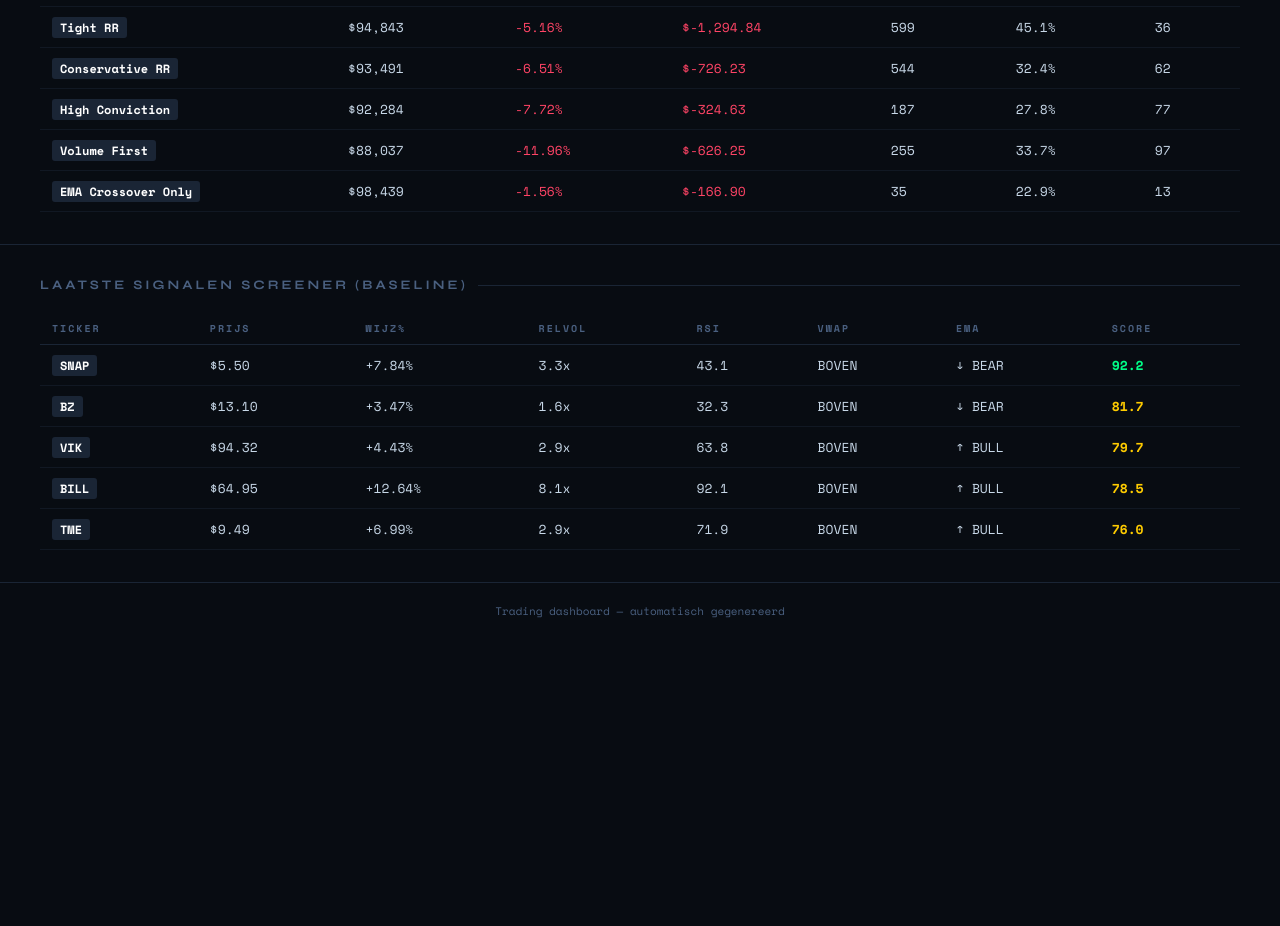
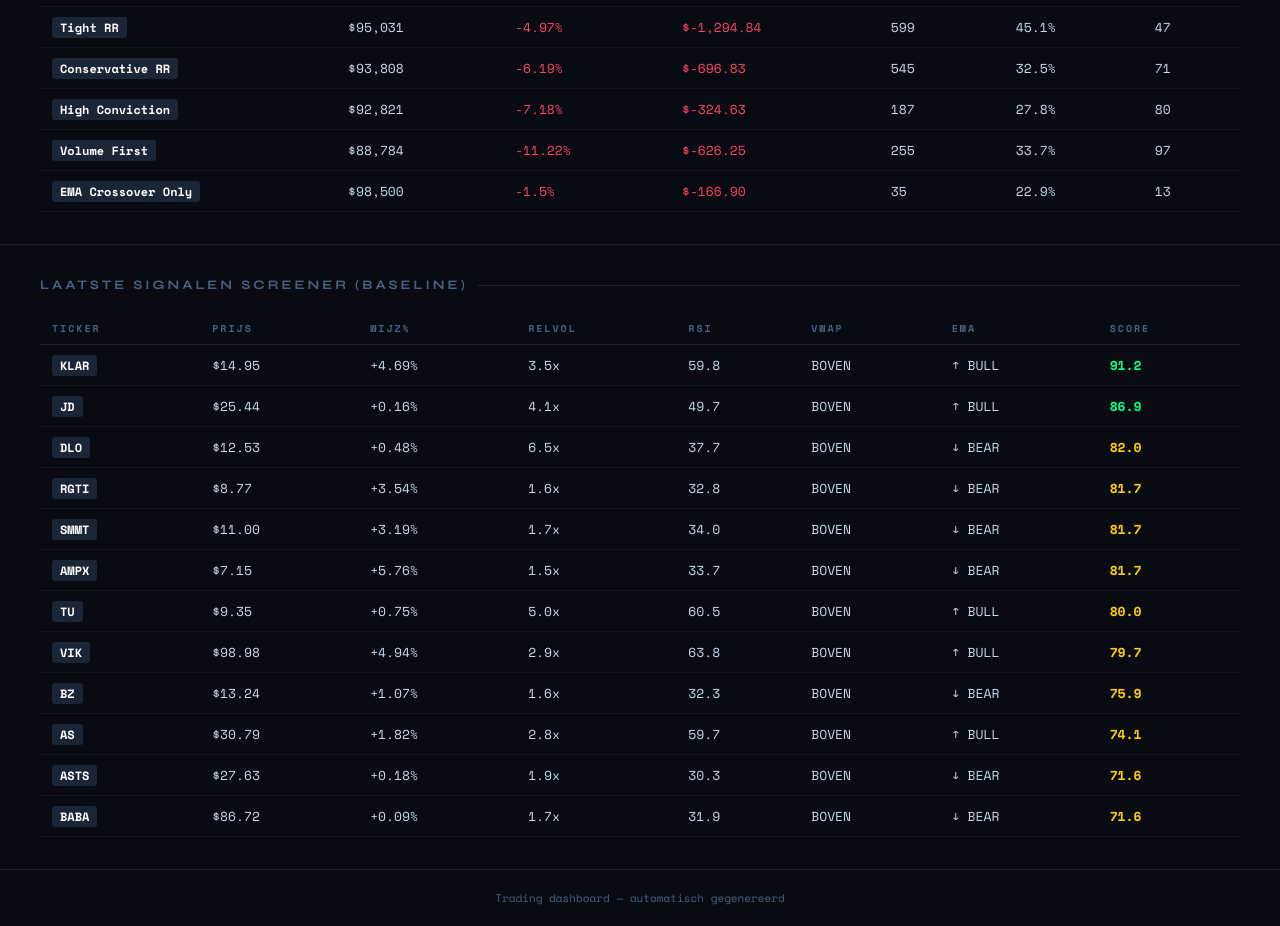
Before and after one commit to jobluchies/trading-dashboard, a plain HTML site: page index.html in a window 1280 px wide. Shown: the part 245-1171 px from the top of the page. Before the commit the page ends 884 px from the top, so only its background shows below. Drawn offline with nearby package versions, Linux system fonts and the light colour scheme.

Commit message:
Dashboard update 18/11/2026 16:00

```diff
--- a/index.html
+++ b/index.html
@@ -36,7 +36,7 @@
   </div>
   <div style="text-align:right">
     <div style="margin-bottom:6px"><span class="live-dot"></span> <span style="color:var(--accent);font-size:11px">LIVE</span></div>
-    <div class="timestamp">Laatste update: <b>18/11/2026 15:55</b></div>
+    <div class="timestamp">Laatste update: <b>18/11/2026 16:00</b></div>
   </div>
 </header>
 <div class="section">
@@ -46,44 +46,44 @@
     <tbody>
         <tr>
             <td><span class="ticker">Baseline</span></td>
-            <td>$93,349</td>
-            <td style="color:#ff4466">-5.34%</td>
+            <td>$93,384</td>
+            <td style="color:#ff4466">-5.3%</td>
             <td style="color:#ff4466">$-1,461.60</td>
             <td>531</td>
             <td>34.3%</td>
-            <td>9</td>
+            <td>19</td>
         </tr>
         <tr>
             <td><span class="ticker">Tight RR</span></td>
-            <td>$94,843</td>
-            <td style="color:#ff4466">-5.16%</td>
+            <td>$95,031</td>
+            <td style="color:#ff4466">-4.97%</td>
             <td style="color:#ff4466">$-1,294.84</td>
             <td>599</td>
             <td>45.1%</td>
-            <td>36</td>
+            <td>47</td>
         </tr>
         <tr>
             <td><span class="ticker">Conservative RR</span></td>
-            <td>$93,491</td>
-            <td style="color:#ff4466">-6.51%</td>
-            <td style="color:#ff4466">$-726.23</td>
-            <td>544</td>
-            <td>32.4%</td>
-            <td>62</td>
+            <td>$93,808</td>
+            <td style="color:#ff4466">-6.19%</td>
+            <td style="color:#ff4466">$-696.83</td>
+            <td>545</td>
+            <td>32.5%</td>
+            <td>71</td>
         </tr>
         <tr>
             <td><span class="ticker">High Conviction</span></td>
-            <td>$92,284</td>
-            <td style="color:#ff4466">-7.72%</td>
+            <td>$92,821</td>
+            <td style="color:#ff4466">-7.18%</td>
             <td style="color:#ff4466">$-324.63</td>
             <td>187</td>
             <td>27.8%</td>
-            <td>77</td>
+            <td>80</td>
         </tr>
         <tr>
             <td><span class="ticker">Volume First</span></td>
-            <td>$88,037</td>
-            <td style="color:#ff4466">-11.96%</td>
+            <td>$88,784</td>
+            <td style="color:#ff4466">-11.22%</td>
             <td style="color:#ff4466">$-626.25</td>
             <td>255</td>
             <td>33.7%</td>
@@ -91,8 +91,8 @@
         </tr>
         <tr>
             <td><span class="ticker">EMA Crossover Only</span></td>
-            <td>$98,439</td>
-            <td style="color:#ff4466">-1.56%</td>
+            <td>$98,500</td>
+            <td style="color:#ff4466">-1.5%</td>
             <td style="color:#ff4466">$-166.90</td>
             <td>35</td>
             <td>22.9%</td>
@@ -104,29 +104,79 @@
   <div class="section-title">Laatste signalen screener (Baseline)</div>
   <table><thead><tr><th>Ticker</th><th>Prijs</th><th>Wijz%</th><th>RelVol</th><th>RSI</th><th>VWAP</th><th>EMA</th><th>Score</th></tr></thead><tbody>
             <tr>
-                <td><span class="ticker">SNAP</span></td>
-                <td>$5.50</td>
-                <td>+7.84%</td>
-                <td>3.3x</td>
-                <td>43.1</td>
+                <td><span class="ticker">KLAR</span></td>
+                <td>$14.95</td>
+                <td>+4.69%</td>
+                <td>3.5x</td>
+                <td>59.8</td>
+                <td>BOVEN</td>
+                <td>↑ BULL</td>
+                <td style="color:#00ff88"><b>91.2</b></td>
+            </tr>
+            <tr>
+                <td><span class="ticker">JD</span></td>
+                <td>$25.44</td>
+                <td>+0.16%</td>
+                <td>4.1x</td>
+                <td>49.7</td>
+                <td>BOVEN</td>
+                <td>↑ BULL</td>
+                <td style="color:#00ff88"><b>86.9</b></td>
+            </tr>
+            <tr>
+                <td><span class="ticker">DLO</span></td>
+                <td>$12.53</td>
+                <td>+0.48%</td>
+                <td>6.5x</td>
+                <td>37.7</td>
                 <td>BOVEN</td>
                 <td>↓ BEAR</td>
-                <td style="color:#00ff88"><b>92.2</b></td>
+                <td style="color:#ffcc00"><b>82.0</b></td>
             </tr>
             <tr>
-                <td><span class="ticker">BZ</span></td>
-                <td>$13.10</td>
-                <td>+3.47%</td>
+                <td><span class="ticker">RGTI</span></td>
+                <td>$8.77</td>
+                <td>+3.54%</td>
                 <td>1.6x</td>
-                <td>32.3</td>
+                <td>32.8</td>
                 <td>BOVEN</td>
                 <td>↓ BEAR</td>
                 <td style="color:#ffcc00"><b>81.7</b></td>
             </tr>
             <tr>
+                <td><span class="ticker">SMMT</span></td>
+                <td>$11.00</td>
+                <td>+3.19%</td>
+                <td>1.7x</td>
+                <td>34.0</td>
+                <td>BOVEN</td>
+                <td>↓ BEAR</td>
+                <td style="color:#ffcc00"><b>81.7</b></td>
+            </tr>
+            <tr>
+                <td><span class="ticker">AMPX</span></td>
+                <td>$7.15</td>
+                <td>+5.76%</td>
+                <td>1.5x</td>
+                <td>33.7</td>
+                <td>BOVEN</td>
+                <td>↓ BEAR</td>
+                <td style="color:#ffcc00"><b>81.7</b></td>
+            </tr>
+            <tr>
+                <td><span class="ticker">TU</span></td>
+                <td>$9.35</td>
+                <td>+0.75%</td>
+                <td>5.0x</td>
+                <td>60.5</td>
+                <td>BOVEN</td>
+                <td>↑ BULL</td>
+                <td style="color:#ffcc00"><b>80.0</b></td>
+            </tr>
+            <tr>
                 <td><span class="ticker">VIK</span></td>
-                <td>$94.32</td>
-                <td>+4.43%</td>
+                <td>$98.98</td>
+                <td>+4.94%</td>
                 <td>2.9x</td>
                 <td>63.8</td>
                 <td>BOVEN</td>
@@ -134,24 +184,44 @@
                 <td style="color:#ffcc00"><b>79.7</b></td>
             </tr>
             <tr>
-                <td><span class="ticker">BILL</span></td>
-                <td>$64.95</td>
-                <td>+12.64%</td>
-                <td>8.1x</td>
-                <td>92.1</td>
+                <td><span class="ticker">BZ</span></td>
+                <td>$13.24</td>
+                <td>+1.07%</td>
+                <td>1.6x</td>
+                <td>32.3</td>
+                <td>BOVEN</td>
+                <td>↓ BEAR</td>
+                <td style="color:#ffcc00"><b>75.9</b></td>
+            </tr>
+            <tr>
+                <td><span class="ticker">AS</span></td>
+                <td>$30.79</td>
+                <td>+1.82%</td>
+                <td>2.8x</td>
+                <td>59.7</td>
                 <td>BOVEN</td>
                 <td>↑ BULL</td>
-                <td style="color:#ffcc00"><b>78.5</b></td>
+                <td style="color:#ffcc00"><b>74.1</b></td>
             </tr>
             <tr>
-                <td><span class="ticker">TME</span></td>
-                <td>$9.49</td>
-                <td>+6.99%</td>
-                <td>2.9x</td>
-                <td>71.9</td>
+                <td><span class="ticker">ASTS</span></td>
+                <td>$27.63</td>
+                <td>+0.18%</td>
+                <td>1.9x</td>
+                <td>30.3</td>
                 <td>BOVEN</td>
-                <td>↑ BULL</td>
-                <td style="color:#ffcc00"><b>76.0</b></td>
+                <td>↓ BEAR</td>
+                <td style="color:#ffcc00"><b>71.6</b></td>
+            </tr>
+            <tr>
+                <td><span class="ticker">BABA</span></td>
+                <td>$86.72</td>
+                <td>+0.09%</td>
+                <td>1.7x</td>
+                <td>31.9</td>
+                <td>BOVEN</td>
+                <td>↓ BEAR</td>
+                <td style="color:#ffcc00"><b>71.6</b></td>
             </tr></tbody></table>
 </div>
 <footer>Trading dashboard — automatisch gegenereerd</footer>
```
